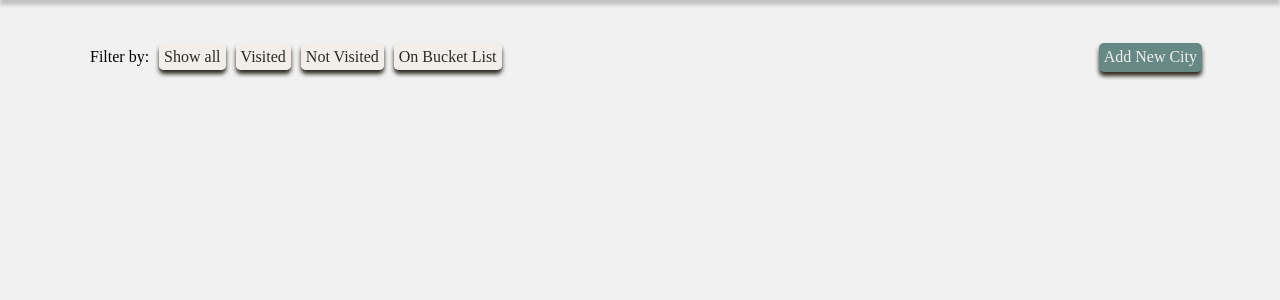
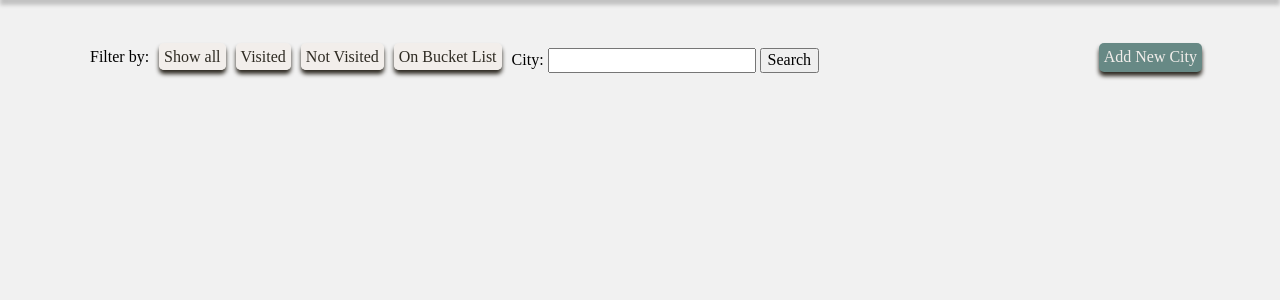
Before and after one commit to mldrenth/travel_bucket_list, a Flask app: page /cities in a window 1280 px wide; the page is wider, and only the part inside the window is pictured. Shown: the part 58-358 px from the top of that part. Run offline with Flask 2, Linux system fonts and the light colour scheme; data that the repository does not hold is empty; some libraries are stand-ins or nearby versions.

Commit message:
Add search by city name

```diff
--- a/controllers/cities_controller.py
+++ b/controllers/cities_controller.py
@@ -44,6 +44,15 @@ def show_city(id):
 def show_filtered_cities(option,state):
     cities = city_repository.filter(option,state)
     return render_template("cities/index.html", title = "Cities", cities = cities)
+
+#SEARCH BY NAME
+#GET '/cities/filter/city
+@cities_blueprint.route("/cities/filter/city", methods=["POST"])
+def search_by_name():
+    city_name = request.form['city'].capitalize()
+    cities = city_repository.select_by_name(city_name)
+    return render_template("/cities/index.html", title ="Cities", cities = cities)
+
 
 #EDIT
 #GET '/cities/<id>/edit'
--- a/repositories/city_repository.py
+++ b/repositories/city_repository.py
@@ -49,6 +49,20 @@ def select_by_country(country):
         cities.append(city)
     return cities
 
+# SELECT BY NAME
+def select_by_name(city_name):
+    cities = []
+    sql = "SELECT * FROM cities WHERE name = %s"
+    values = [city_name]
+    results = run_sql(sql, values)
+    for row in results:
+        country = country_repository.select(row['country_id'])
+        city = City(row['name'], country, row['want_to_visit'], row['visited'], row['id'])
+        cities.append(city)
+    return cities
+
+
+
 # FILTER
 def filter(option,state):
     cities = []
--- a/templates/cities/index.html
+++ b/templates/cities/index.html
@@ -6,6 +6,10 @@
             <li><a href="/cities/filter/visited/true">Visited</a></li>
             <li><a href="/cities/filter/visited/false">Not Visited</a></li>
             <li><a href="/cities/filter/want_to_visit/true">On Bucket List</a></li>
+            <li>
+                <form action="/cities/filter/city" method="post"><label for="city">City:</label>
+                <input type="text" name="city" id="city"> <button type="submit">Search</button></form>
+            </li>
         </ul>
         <a href="/cities/new">Add New City</a>
     </menu>
```
